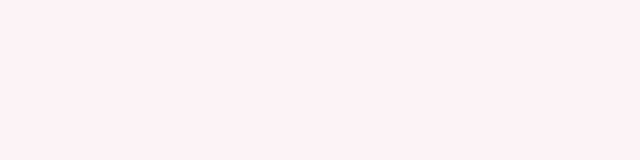
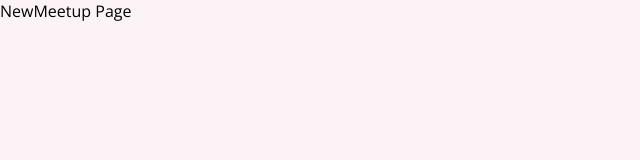
Before and after one commit to ioannakok/athens-sites-app, a React (Create React App) app: page /new-meetup in a window 1280 px wide. Shown: the top 160 px of the page, without its empty margins (0-640 px from the left). Built offline with nearby package versions, Linux system fonts and the light colour scheme.

Commit message:
Add basic routing

```diff
--- a/package.json
+++ b/package.json
@@ -8,6 +8,7 @@
     "@testing-library/user-event": "^12.7.2",
     "react": "^17.0.1",
     "react-dom": "^17.0.1",
+    "react-router-dom": "^5.3.0",
     "react-scripts": "4.0.3",
     "web-vitals": "^1.1.0"
   },
--- a/src/App.js
+++ b/src/App.js
@@ -1,5 +1,24 @@
+import { Route, Switch } from "react-router-dom";
+import AllMeetupsPage from "./pages/AllMeetups";
+import NewMeetup from "./pages/NewMeetup";
+import FavouritesPage from "./pages/Favourites";
+
 function App() {
-  return <div></div>;
+  return (
+    <div>
+      <Switch>
+        <Route path="/" exact>
+          <AllMeetupsPage />
+        </Route>
+        <Route path="/new-meetup">
+          <NewMeetup />
+        </Route>
+        <Route path="/favourites">
+          <FavouritesPage />
+        </Route>
+      </Switch>
+    </div>
+  );
 }
 
 export default App;
--- a/src/index.js
+++ b/src/index.js
@@ -1,7 +1,13 @@
 import React from 'react';
 import ReactDOM from 'react-dom';
+import { BrowserRouter } from 'react-router-dom';
 
 import './index.css';
 import App from './App';
 
-ReactDOM.render(<App />, document.getElementById('root'));
+ReactDOM.render(
+    <BrowserRouter>
+        <App />
+    </BrowserRouter>,
+    document.getElementById('root')
+ );
--- /dev/null
+++ b/src/pages/AllMeetups.js
@@ -0,0 +1,5 @@
+function AllMeetupsPage() {
+    return <div>All Meetups Page</div>;
+}
+
+export default AllMeetupsPage;
--- /dev/null
+++ b/src/pages/Favourites.js
@@ -0,0 +1,5 @@
+function FavouritesPage() {
+    return <div>Favourites Page</div>;
+}
+
+export default FavouritesPage;
--- /dev/null
+++ b/src/pages/NewMeetup.js
@@ -0,0 +1,5 @@
+function NewMeetup() {
+    return <div>NewMeetup Page</div>;
+}
+
+export default NewMeetup;
```
Also changed, not shown: 1 other file (tests, documents, lock files or other folders).
